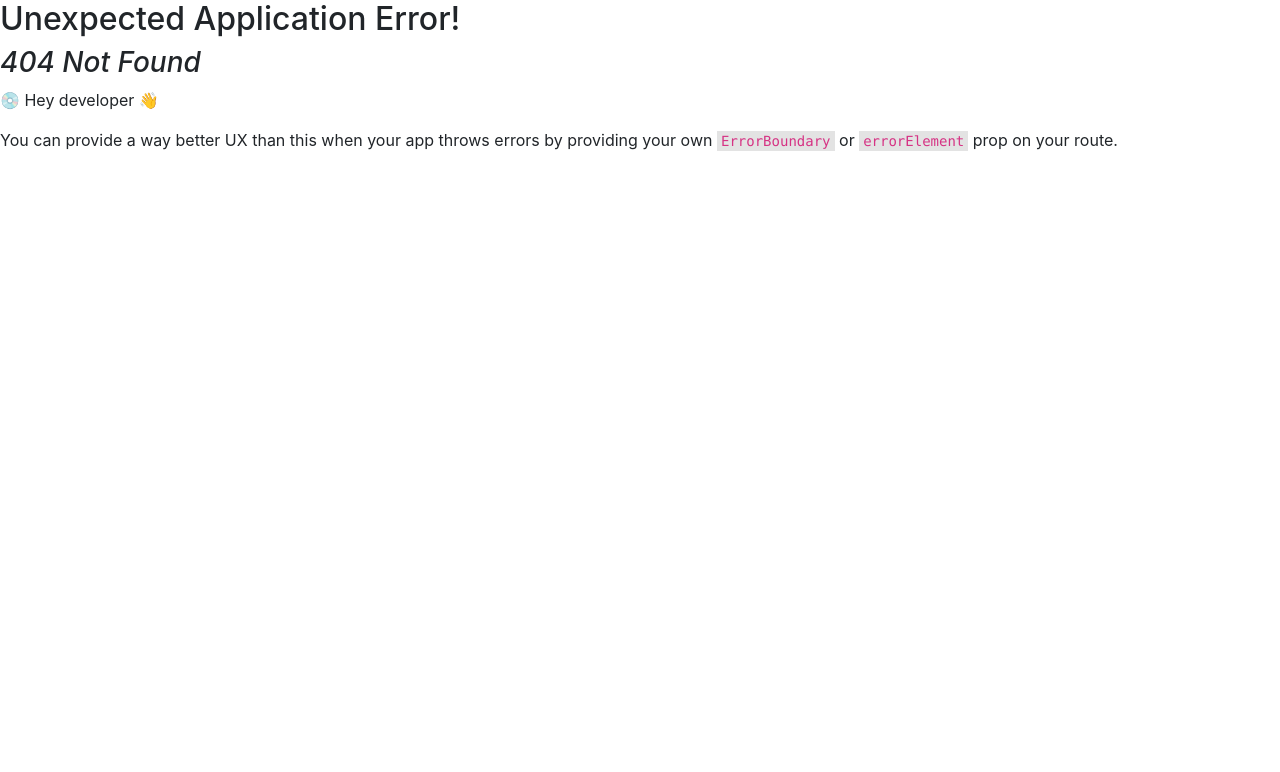
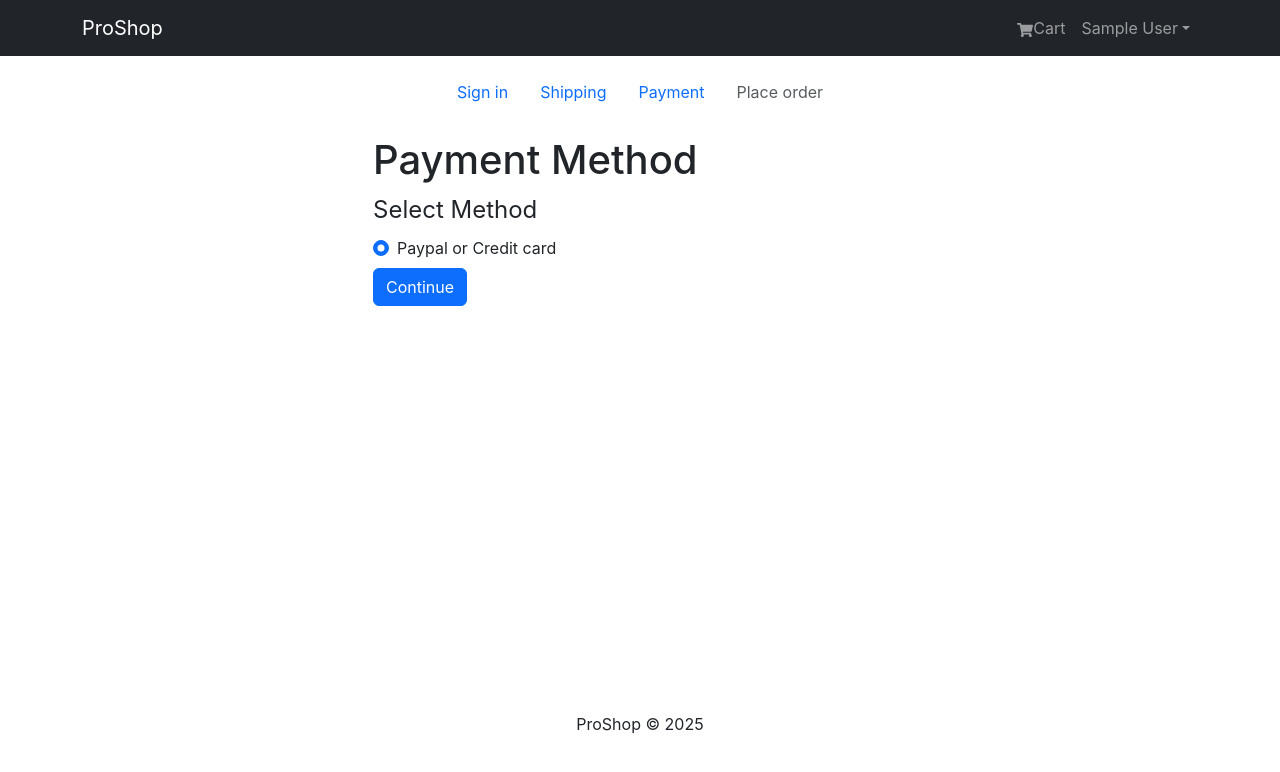
Before and after one commit to arjunvnd/mern-proshop, a React (Create React App) app in the folder frontend/: page /payment in a window 1280 px wide. Before the commit this address had no page. Shown: the top 772 px of the page. Built offline with nearby package versions, Linux system fonts and the light colour scheme; sample sign-in values are in the browser's storage.

Commit message:
payment screen

```diff
--- /dev/null
+++ b/frontend/src/components/CheckoutSteps.jsx
@@ -0,0 +1,64 @@
+import React from "react";
+import { Nav } from "react-bootstrap";
+import { LinkContainer } from "react-router-bootstrap";
+
+const CheckoutSteps = ({ step1, step2, step3, step4 }) => {
+  return (
+    <Nav className="justify-content-center mb-4">
+      {step1 ? (
+        <LinkContainer to="/login">
+          <Nav.Item>
+            <Nav.Link as="span">Sign in</Nav.Link>
+          </Nav.Item>
+        </LinkContainer>
+      ) : (
+        <Nav.Item>
+          <Nav.Link as="span" disabled>
+            Sign in
+          </Nav.Link>
+        </Nav.Item>
+      )}
+      {step2 ? (
+        <LinkContainer to="/shipping">
+          <Nav.Item>
+            <Nav.Link as="span">Shipping</Nav.Link>
+          </Nav.Item>
+        </LinkContainer>
+      ) : (
+        <Nav.Item>
+          <Nav.Link as="span" disabled>
+            Shipping
+          </Nav.Link>
+        </Nav.Item>
+      )}
+      {step3 ? (
+        <LinkContainer to="/payment">
+          <Nav.Item>
+            <Nav.Link as="span">Payment</Nav.Link>
+          </Nav.Item>
+        </LinkContainer>
+      ) : (
+        <Nav.Item>
+          <Nav.Link as="span" disabled>
+            Payment
+          </Nav.Link>
+        </Nav.Item>
+      )}
+      {step4 ? (
+        <LinkContainer to="/place-order">
+          <Nav.Item>
+            <Nav.Link as="span">Place order</Nav.Link>
+          </Nav.Item>
+        </LinkContainer>
+      ) : (
+        <Nav.Item>
+          <Nav.Link as="span" disabled>
+            Place order
+          </Nav.Link>
+        </Nav.Item>
+      )}
+    </Nav>
+  );
+};
+
+export default CheckoutSteps;
--- /dev/null
+++ b/frontend/src/components/PrivateRoutes.jsx
@@ -0,0 +1,10 @@
+import React from "react";
+import { useSelector } from "react-redux";
+import { Navigate, Outlet } from "react-router-dom";
+
+const PrivateRoutes = () => {
+  const { userInfo } = useSelector((state) => state.auth);
+  return <>{userInfo ? <Outlet /> : <Navigate to="/login" replace />}</>;
+};
+
+export default PrivateRoutes;
--- a/frontend/src/index.js
+++ b/frontend/src/index.js
@@ -19,6 +19,8 @@ import CartScreen from "./screens/CartScreen";
 import LoginScreen from "./screens/LoginScreen";
 import SignUpScreen from "./screens/SignUpScreen";
 import ShippingScreen from "./screens/ShippingScreen";
+import PrivateRoutes from "./components/PrivateRoutes";
+import PaymentScreen from "./screens/PaymentScreen";
 
 const router = createBrowserRouter(
   createRoutesFromElements(
@@ -28,7 +30,10 @@ const router = createBrowserRouter(
       <Route path="/cart" element={<CartScreen />} />
       <Route path="/login" element={<LoginScreen />} />
       <Route path="/register" element={<SignUpScreen />} />
-      <Route path="/shipping" element={<ShippingScreen />} />
+      <Route element={<PrivateRoutes />}>
+        <Route path="/shipping" element={<ShippingScreen />} />
+        <Route path="/payment" element={<PaymentScreen />} />
+      </Route>
     </Route>
   )
 );
--- /dev/null
+++ b/frontend/src/screens/PaymentScreen.jsx
@@ -0,0 +1,53 @@
+import React, { useEffect, useState } from "react";
+import { FormContainer } from "../components/FormContainer";
+import { Button, Col, Form } from "react-bootstrap";
+import CheckoutSteps from "../components/CheckoutSteps";
+import { useNavigate } from "react-router-dom";
+import { useDispatch, useSelector } from "react-redux";
+import { savePaymentMethod } from "../slices/cartSlice";
+
+const PaymentScreen = () => {
+  const [paymentMethod, setPaymentMethod] = useState("");
+  const navigate = useNavigate();
+  const { shippingAddress } = useSelector((state) => state.cart);
+  const dispatch = useDispatch();
+
+  useEffect(() => {
+    if (!shippingAddress) {
+      navigate("/shipping");
+    }
+  }, [navigate, shippingAddress]);
+
+  const handleSubmit = (e) => {
+    e.preventDefault();
+    dispatch(savePaymentMethod());
+    navigate("/place-order");
+  };
+
+  return (
+    <FormContainer>
+      <CheckoutSteps step1 step2 step3 />
+      <h1>Payment Method</h1>
+      <Form onSubmit={handleSubmit}>
+        <Form.Group>
+          <Form.Label as="legend">Select Method</Form.Label>
+          <Col>
+            <Form.Check
+              type="radio"
+              className="my-2"
+              label="Paypal or Credit card"
+              id="paypal"
+              name="paymentMethod"
+              value="paypal"
+              checked
+              onChange={(e) => setPaymentMethod(e.target.value)}
+            ></Form.Check>
+          </Col>
+        </Form.Group>
+        <Button type="submit">Continue</Button>
+      </Form>
+    </FormContainer>
+  );
+};
+
+export default PaymentScreen;
--- a/frontend/src/screens/ShippingScreen.jsx
+++ b/frontend/src/screens/ShippingScreen.jsx
@@ -4,6 +4,7 @@ import { FormContainer } from "../components/FormContainer";
 import { useNavigate } from "react-router-dom";
 import { useDispatch, useSelector } from "react-redux";
 import { saveShippingAddress } from "../slices/cartSlice";
+import CheckoutSteps from "../components/CheckoutSteps";
 
 const ShippingScreen = () => {
   const cart = useSelector((state) => state.cart);
@@ -26,6 +27,7 @@ const ShippingScreen = () => {
 
   return (
     <>
+      <CheckoutSteps step1 step2 />
       <FormContainer>
         <h1>Shipping address</h1>
         <Form onSubmit={submitHandler}>
@@ -65,7 +67,9 @@ const ShippingScreen = () => {
               onChange={(e) => setCountry(e.target.value)}
             ></Form.Control>
           </Form.Group>
-          <Button type="submit">Save</Button>
+          <Button className="mt-2" type="submit">
+            Continue
+          </Button>
         </Form>
       </FormContainer>
     </>
--- a/frontend/src/slices/cartSlice.js
+++ b/frontend/src/slices/cartSlice.js
@@ -39,10 +39,19 @@ const cartSlice = createSlice({
       state.shippingAddress = action.payload;
       return updateCart(state);
     },
+
+    savePaymentMethod: (state, action) => {
+      state.paymentMethod = action.payload;
+      return updateCart(state);
+    },
   },
 });
 
-export const { addToCart, removeFromCart, saveShippingAddress } =
-  cartSlice.actions;
+export const {
+  addToCart,
+  removeFromCart,
+  saveShippingAddress,
+  savePaymentMethod,
+} = cartSlice.actions;
 
 export default cartSlice.reducer;
```
